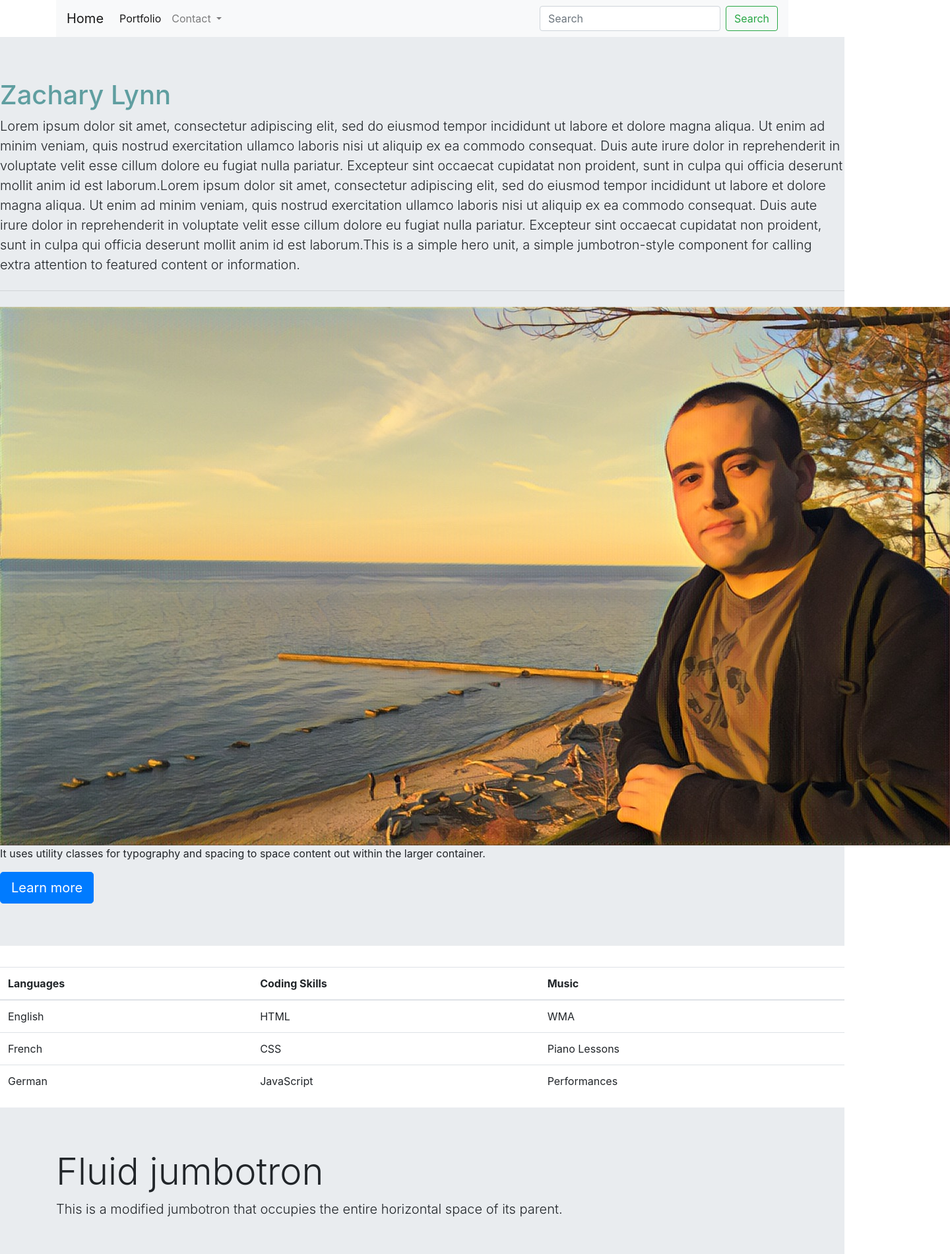
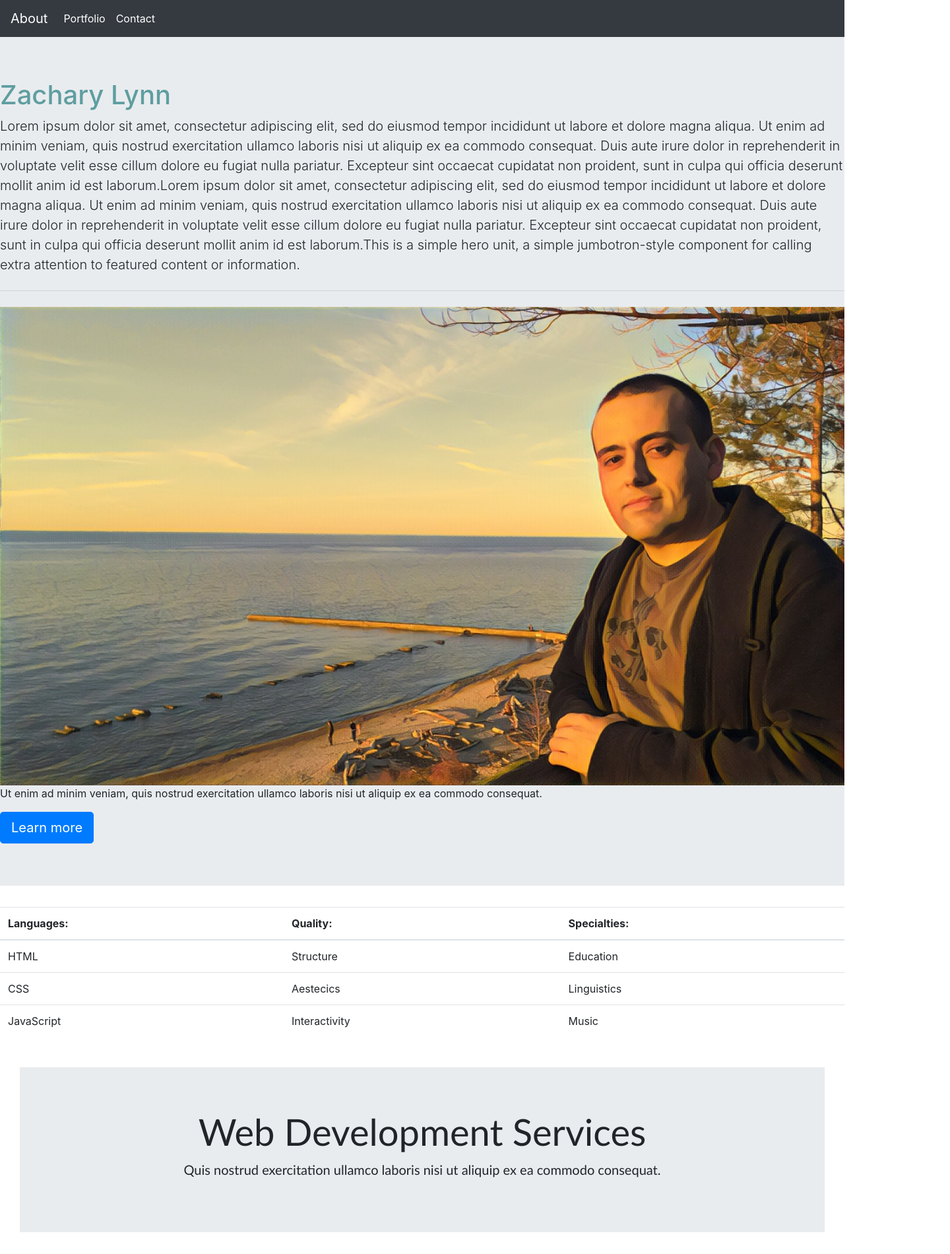
Before and after one commit to ArgentPur/Personal-Portfolio, a plain HTML site: page index.html in a window 1280 px wide. Shown: the top 1900 px of the page at 66% size, 1440 px wide, since content can reach past the window. Drawn offline with nearby package versions, Linux system fonts and the light colour scheme; files that its build step writes are made by us from their sources.

Commit message:
revision1

```diff
--- a/index.html
+++ b/index.html
@@ -8,10 +8,10 @@
     <link rel="stylesheet" href="assets/css/style.css">
     <title>Zachary Lynn, portfolio</title>
 
-    <div class="container" style= color:cadetblue>
 
-      <nav class="navbar navbar-expand-lg navbar-light bg-light">
-          <a class="navbar-brand" href="index.html">Home</a>
+
+      <nav class="navbar navbar-expand-lg navbar-dark bg-dark">
+          <a class="navbar-brand" href="index.html">About</a>
           <button class="navbar-toggler" type="button" data-toggle="collapse" data-target="#navbarSupportedContent" aria-controls="navbarSupportedContent" aria-expanded="false" aria-label="Toggle navigation">
             <span class="navbar-toggler-icon"></span>
           </button>
@@ -21,20 +21,13 @@
               <li class="nav-item active">
                 <a class="nav-link" href="portfolio.html">Portfolio <span class="sr-only"></span></a>
               </li>
-              <li class="nav-item dropdown">
-                <a class="nav-link dropdown-toggle" href="contact.html" id="navbarDropdown" role="button" data-toggle="dropdown" aria-haspopup="true" aria-expanded="false">
-                  Contact
-                </a>
-                <div class="dropdown-menu" aria-labelledby="navbarDropdown"></div>
+              <li class="nav-item active">
+                <a class="nav-link" href="contact.html">Contact <span class="sr-only"></span></a>
               </li>
             </ul>
-            <form class="form-inline my-2 my-lg-0">
-              <input class="form-control mr-sm-2" type="search" placeholder="Search" aria-label="Search">
-              <button class="btn btn-outline-success my-2 my-sm-0" type="submit">Search</button>
-            </form>
           </div>
         </nav>
-    </div>
+
   </head>
 
   <body>
@@ -44,51 +37,51 @@
 
         <p class="lead">Lorem ipsum dolor sit amet, consectetur adipiscing elit, sed do eiusmod tempor incididunt ut labore et dolore magna aliqua. Ut enim ad minim veniam, quis nostrud exercitation ullamco laboris nisi ut aliquip ex ea commodo consequat. Duis aute irure dolor in reprehenderit in voluptate velit esse cillum dolore eu fugiat nulla pariatur. Excepteur sint occaecat cupidatat non proident, sunt in culpa qui officia deserunt mollit anim id est laborum.Lorem ipsum dolor sit amet, consectetur adipiscing elit, sed do eiusmod tempor incididunt ut labore et dolore magna aliqua. Ut enim ad minim veniam, quis nostrud exercitation ullamco laboris nisi ut aliquip ex ea commodo consequat. Duis aute irure dolor in reprehenderit in voluptate velit esse cillum dolore eu fugiat nulla pariatur. Excepteur sint occaecat cupidatat non proident, sunt in culpa qui officia deserunt mollit anim id est laborum.This is a simple hero unit, a simple jumbotron-style component for calling extra attention to featured content or information.</p>
         <hr class="my-4">
-        <img src="Assets\Images\IMG_2228.JPG">
-        <p>It uses utility classes for typography and spacing to space content out within the larger container.</p>
-        <a class="btn btn-primary btn-lg" href="#" role="button">Learn more</a>
+        <img class="img-fluid" src="Assets\Images\IMG_2228.JPG">
+        <p>Ut enim ad minim veniam, quis nostrud exercitation ullamco laboris nisi ut aliquip ex ea commodo consequat.</p>
+        <a class="btn btn-primary btn-lg" href="contact.html" role="button">Learn more</a>
       </div>
 
       <table class="table">
         <thead>
           <tr>
-            <th>Languages</th>
-            <th>Coding Skills</th>
-            <th>Music</th>
+            <th>Languages:</th>
+            <th>Quality:</th>
+            <th>Specialties:</th>
           </tr>
         </thead>
         <tbody>
           <tr>
-            <td>English</td>
             <td>HTML</td>
-            <td>WMA</td>
+            <td>Structure</td>
+            <td>Education</td>
           </tr>
           <tr class="success">
-            <td>French</td>
             <td>CSS</td>
-            <td>Piano Lessons</td>
+            <td>Aestecics</td>
+            <td>Linguistics</td>
           </tr>
           <tr class="danger">
-            <td>German</td>
             <td>JavaScript</td>
-            <td>Performances</td>
+            <td>Interactivity</td>
+            <td>Music</td>
           </tr>
         </tbody>
       </table>
     </div>
 
-       <script src="https://code.jquery.com/jquery-3.5.1.slim.min.js" integrity="sha384-DfXdz2htPH0lsSSs5nCTpuj/zy4C+OGpamoFVy38MVBnE+IbbVYUew+OrCXaRkfj" crossorigin="anonymous"></script>
+      <script src="https://code.jquery.com/jquery-3.5.1.slim.min.js" integrity="sha384-DfXdz2htPH0lsSSs5nCTpuj/zy4C+OGpamoFVy38MVBnE+IbbVYUew+OrCXaRkfj" crossorigin="anonymous"></script>
        <script src="https://cdn.jsdelivr.net/npm/popper.js@1.16.1/dist/umd/popper.min.js" integrity="sha384-9/reFTGAW83EW2RDu2S0VKaIzap3H66lZH81PoYlFhbGU+6BZp6G7niu735Sk7lN" crossorigin="anonymous"></script>
        <script src="https://stackpath.bootstrapcdn.com/bootstrap/4.5.2/js/bootstrap.min.js" integrity="sha384-B4gt1jrGC7Jh4AgTPSdUtOBvfO8shuf57BaghqFfPlYxofvL8/KUEfYiJOMMV+rV" crossorigin="anonymous"></script>
 
 
   </body>
 
-  <footer>
-    <div class="jumbotron jumbotron-fluid">
+  <footer class="footer">
+    <div class="jumbotron jumbotron-fluid mb-0 text-center">
       <div class="container">
-        <h1 class="display-4">Fluid jumbotron</h1>
-        <p class="lead">This is a modified jumbotron that occupies the entire horizontal space of its parent.</p>
+        <h1 class="display-4">Web Development Services</h1>
+        <p class="lead">Quis nostrud exercitation ullamco laboris nisi ut aliquip ex ea commodo consequat.</p>
       </div>
     </div>
 
```
Also changed, not shown: contact.html (+22 -15 lines), portfolio.html (+47 -17 lines).
